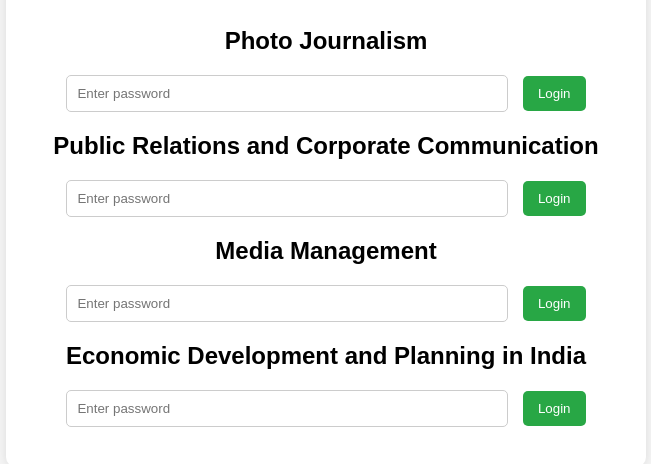
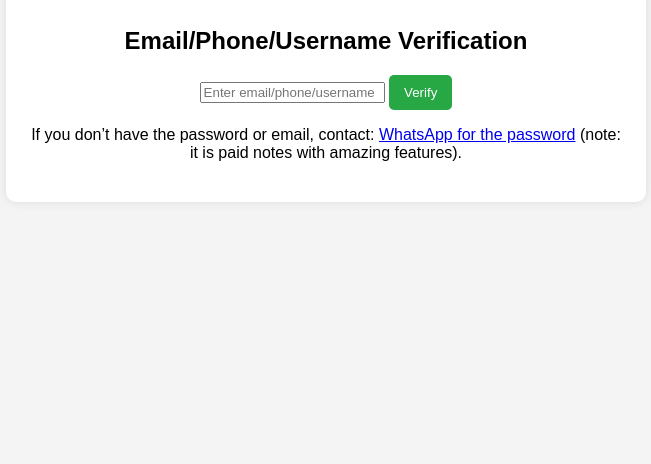
Before and after one commit to educationsimplified/2nd-year-journalism-PAID, a plain HTML site: page index.html in a window 1280 px wide. Shown: the part 139-603 px from the top of the page, without its empty margins (314-965 px from the left). Drawn offline with Linux system fonts and the light colour scheme.

Commit message:
Update index.html

```diff
--- a/index.html
+++ b/index.html
@@ -9,26 +9,37 @@
 <body>
     <div class="container">
         <h1>Second Year Subjects</h1>
-        <div class="subject" id="subject1">
+        <div id="email-verification">
+            <h2>Email/Phone/Username Verification</h2>
+            <input type="text" id="username" placeholder="Enter email/phone/username">
+            <button onclick="verifyUser()">Verify</button>
+            <p>If you don’t have the password or email, contact: <a href="https://wa.link/4jrun4" target="_blank">WhatsApp for the password</a> (note: it is paid notes with amazing features).</p>
+        </div>
+
+        <div class="subject" id="subject1" style="display: none;">
             <h2>Photo Journalism</h2>
             <input type="password" id="password1" placeholder="Enter password">
             <button onclick="checkPassword('subject1', 'photojour', 'http://photojournalismmasscomm.blogspot.com')">Login</button>
         </div>
-        <div class="subject" id="subject2">
+
+        <div class="subject" id="subject2" style="display: none;">
             <h2>Public Relations and Corporate Communication</h2>
             <input type="password" id="password2" placeholder="Enter password">
             <button onclick="checkPassword('subject2', 'pubrelcorcom', 'http://publicrelationmasscomm.blogspot.com')">Login</button>
         </div>
-        <div class="subject" id="subject3">
+
+        <div class="subject" id="subject3" style="display: none;">
             <h2>Media Management</h2>
             <input type="password" id="password3" placeholder="Enter password">
             <button onclick="checkPassword('subject3', 'medimana', 'http://mediamanagementmasscomm.blogspot.com')">Login</button>
         </div>
-        <div class="subject" id="subject4">
+
+        <div class="subject" id="subject4" style="display: none;">
             <h2>Economic Development and Planning in India</h2>
             <input type="password" id="password4" placeholder="Enter password">
             <button onclick="checkPassword('subject4', 'ecodevplaind', 'http://economicdevelopmentmasscomm.blogspot.com')">Login</button>
         </div>
+
         <div id="message"></div>
     </div>
     <script src="script.js"></script>
```
